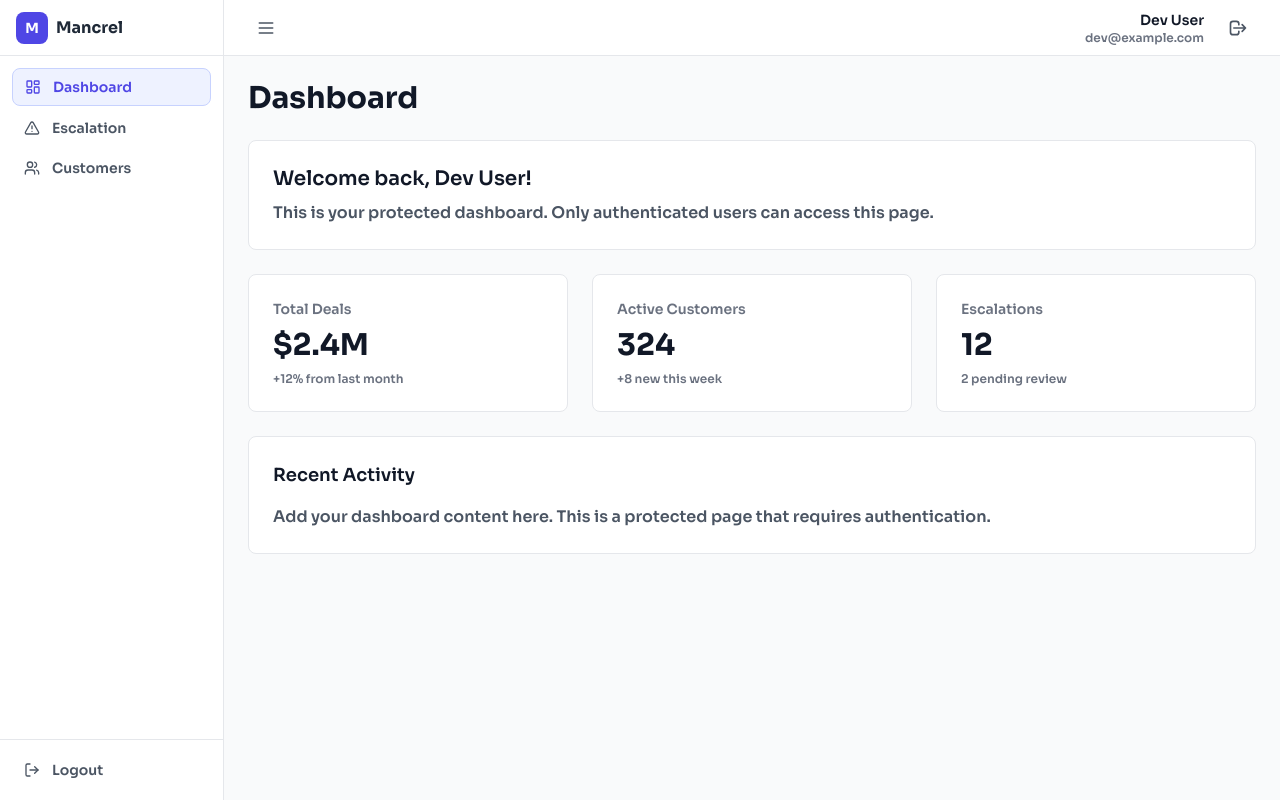
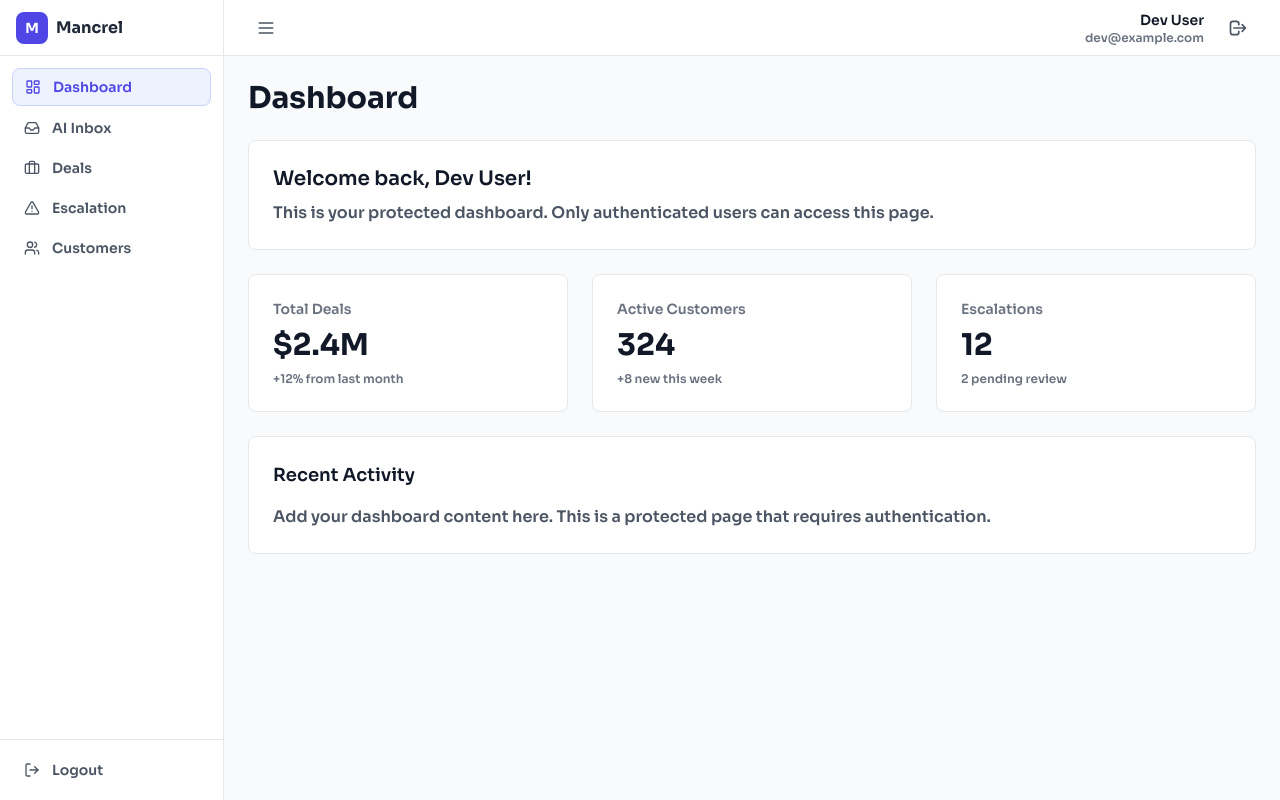
Before and after one commit to Danchi-1/mancrel, a Next.js app in the folder frontend/: page /dashboard in a window 1280 px wide. Built offline with nearby package versions, Linux system fonts and the light colour scheme.

Commit message:
fix: updated sidebar

```diff
--- a/frontend/src/components/Sidebar.jsx
+++ b/frontend/src/components/Sidebar.jsx
@@ -1,10 +1,12 @@
 "use client"
 
 import { cn } from "@/lib/utils"
-import { LayoutDashboard, AlertTriangle, Users, LogOut } from "lucide-react"
+import { LayoutDashboard, AlertTriangle, Users, LogOut, Briefcase, Inbox } from "lucide-react"
 
 const menuItems = [
   { id: "dashboard", icon: LayoutDashboard, label: "Dashboard" },
+  { id: "inbox", icon: Inbox, label: "AI Inbox" },
+  { id: "deals", icon: Briefcase, label: "Deals" },
   { id: "escalations", icon: AlertTriangle, label: "Escalation" },
   { id: "customers", icon: Users, label: "Customers" },
 ]
```
